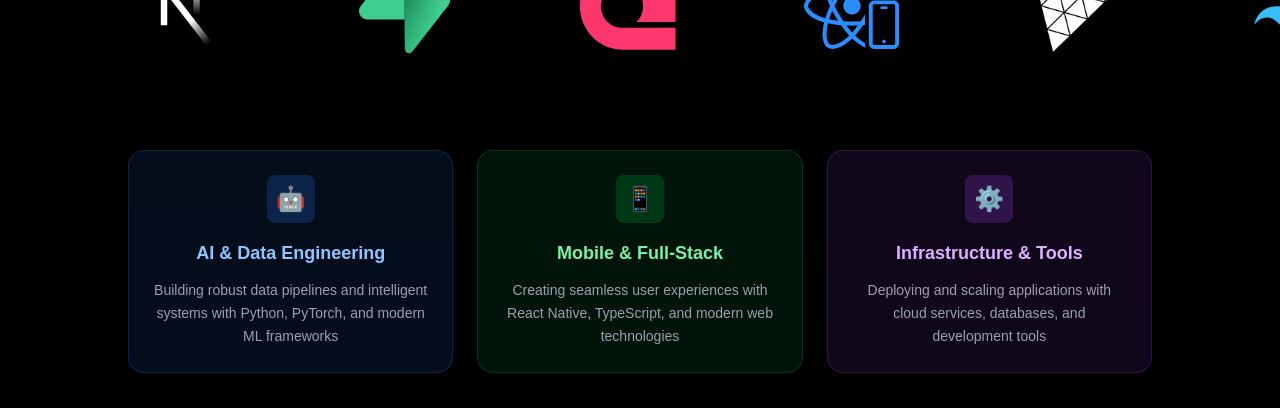
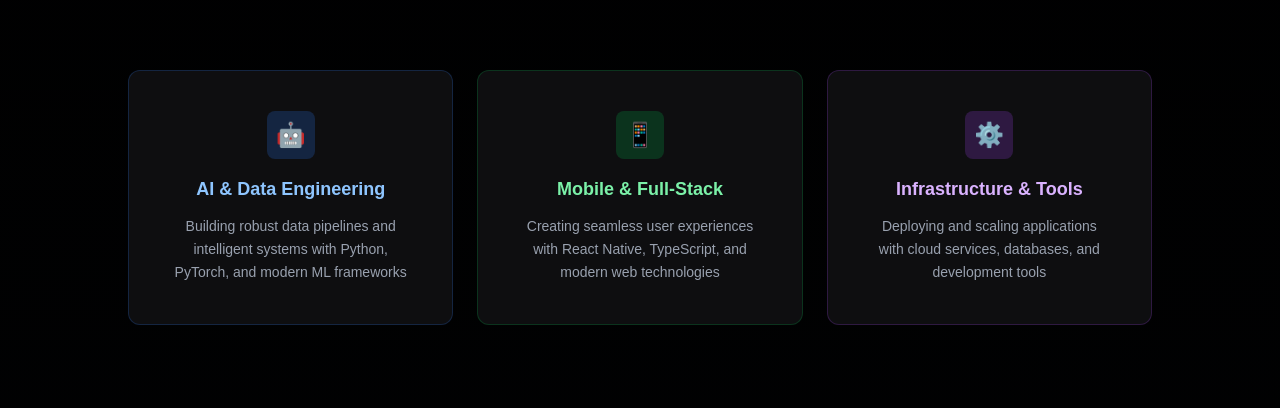
Before and after one commit to Mariam-Fathi/mf-portfolio, a Next.js app: page / in a window 1280 px wide. Shown: the part 5238-5646 px from the top of the page. Built offline with nearby package versions, Linux system fonts and the light colour scheme; a web font is replaced by a local one.

Commit message:
update technologies card

```diff
--- a/src/app/page.tsx
+++ b/src/app/page.tsx
@@ -5,7 +5,7 @@ import { Projects } from "@/components/Projects";
 import Contact from "@/components/Contact";
 import Experience from "@/components/journey/Experience";
 import Certificates from "@/components/Certificates";
-import LogoShowcase from "@/components/LogoShowcase";
+import Technologies from "@/components/technologies";
 import FeatureCards from "@/components/FeatureCard";
 import Footer from "@/components/Footer";
 
@@ -14,23 +14,11 @@ export default function Home() {
     <>
       <Navbar />
       <Hero />
-      <div className="mt-10 md:mt-20">
-        {" "}
-        {/* Reduced margin on mobile */}
-        <Experience />
-      </div>
-      <div className="mt-10 md:mt-20">
-        <LogoShowcase />
-      </div>
-      <div className="mt-10 md:mt-20">
-        <Projects />
-      </div>
-      <div className="mt-10 md:mt-20">
-        <Certificates />
-      </div>
-      <div className="mt-10 md:mt-20">
-        <Contact />
-      </div>
+      <Experience />
+      <Technologies />
+      <Projects />
+      <Certificates />
+      <Contact />
       <Footer />
     </>
   );
--- a/src/components/LogoShowcase.tsx
+++ b/src/components/technologies.tsx
@@ -1,6 +1,7 @@
 import { logoIconsList } from "../constants";
 import TitleHeader from "@/components/TitleHeader";
 import React from "react";
+import GlowCard from "./GlowCard";
 
 const LogoIcon = ({ icon }) => {
     return (
@@ -21,7 +22,7 @@ const LogoIcon = ({ icon }) => {
     );
 };
 
-const LogoShowcase = () => (
+const Technologies = () => (
     <section id="skills" className="mt-20 py-16 relative overflow-hidden bg-gradient-to-b from-transparent to-gray-900/5">
         <div className="container mx-auto px-6">
             {/* Header */}
@@ -40,7 +41,6 @@ const LogoShowcase = () => (
             <div className="relative mb-8">
                 <div className="absolute left-0 top-0 bottom-0 w-20 bg-gradient-to-r from-background to-transparent z-10" />
                 <div className="absolute right-0 top-0 bottom-0 w-20 bg-gradient-to-l from-background to-transparent z-10" />
-
                 <div className="marquee h-28 md:h-36 lg:h-40">
                     <div className="marquee-box md:gap-12 lg:gap-16 gap-8">
                         {logoIconsList.map((icon, index) => (
@@ -54,9 +54,10 @@ const LogoShowcase = () => (
                 </div>
             </div>
 
+
             {/* Skills Categories */}
             <div className="mt-16 grid grid-cols-1 md:grid-cols-3 gap-6 max-w-5xl mx-auto">
-                <div className="text-center p-6 rounded-2xl bg-blue-500/10 border border-blue-500/20 hover:border-blue-500/40 transition-all duration-300 hover:scale-105 group">
+                <GlowCard index={1} className="text-center p-6 rounded-2xl  border border-blue-500/20 hover:border-blue-500/40 transition-all duration-300 hover:scale-105 group">
                     <div className="w-12 h-12 mx-auto mb-4 rounded-lg bg-blue-500/20 flex items-center justify-center group-hover:bg-blue-500/30 transition-colors">
                         <span className="text-2xl">🤖</span>
                     </div>
@@ -64,9 +65,9 @@ const LogoShowcase = () => (
                     <p className="text-gray-400 text-sm leading-relaxed">
                         Building robust data pipelines and intelligent systems with Python, PyTorch, and modern ML frameworks
                     </p>
-                </div>
+                </GlowCard>
 
-                <div className="text-center p-6 rounded-2xl bg-green-500/10 border border-green-500/20 hover:border-green-500/40 transition-all duration-300 hover:scale-105 group">
+                <GlowCard index={2} className="text-center p-6 rounded-2xl border border-green-500/20 hover:border-green-500/40 transition-all duration-300 hover:scale-105 group">
                     <div className="w-12 h-12 mx-auto mb-4 rounded-lg bg-green-500/20 flex items-center justify-center group-hover:bg-green-500/30 transition-colors">
                         <span className="text-2xl">📱</span>
                     </div>
@@ -74,9 +75,9 @@ const LogoShowcase = () => (
                     <p className="text-gray-400 text-sm leading-relaxed">
                         Creating seamless user experiences with React Native, TypeScript, and modern web technologies
                     </p>
-                </div>
+                </GlowCard>
 
-                <div className="text-center p-6 rounded-2xl bg-purple-500/10 border border-purple-500/20 hover:border-purple-500/40 transition-all duration-300 hover:scale-105 group">
+                <GlowCard index={3} className="text-center p-6 rounded-2xl border border-purple-500/20 hover:border-purple-500/40 transition-all duration-300 hover:scale-105 group">
                     <div className="w-12 h-12 mx-auto mb-4 rounded-lg bg-purple-500/20 flex items-center justify-center group-hover:bg-purple-500/30 transition-colors">
                         <span className="text-2xl">⚙️</span>
                     </div>
@@ -84,10 +85,10 @@ const LogoShowcase = () => (
                     <p className="text-gray-400 text-sm leading-relaxed">
                         Deploying and scaling applications with cloud services, databases, and development tools
                     </p>
-                </div>
+                </GlowCard>
             </div>
         </div>
     </section>
 );
 
-export default LogoShowcase;
+export default Technologies;
```
